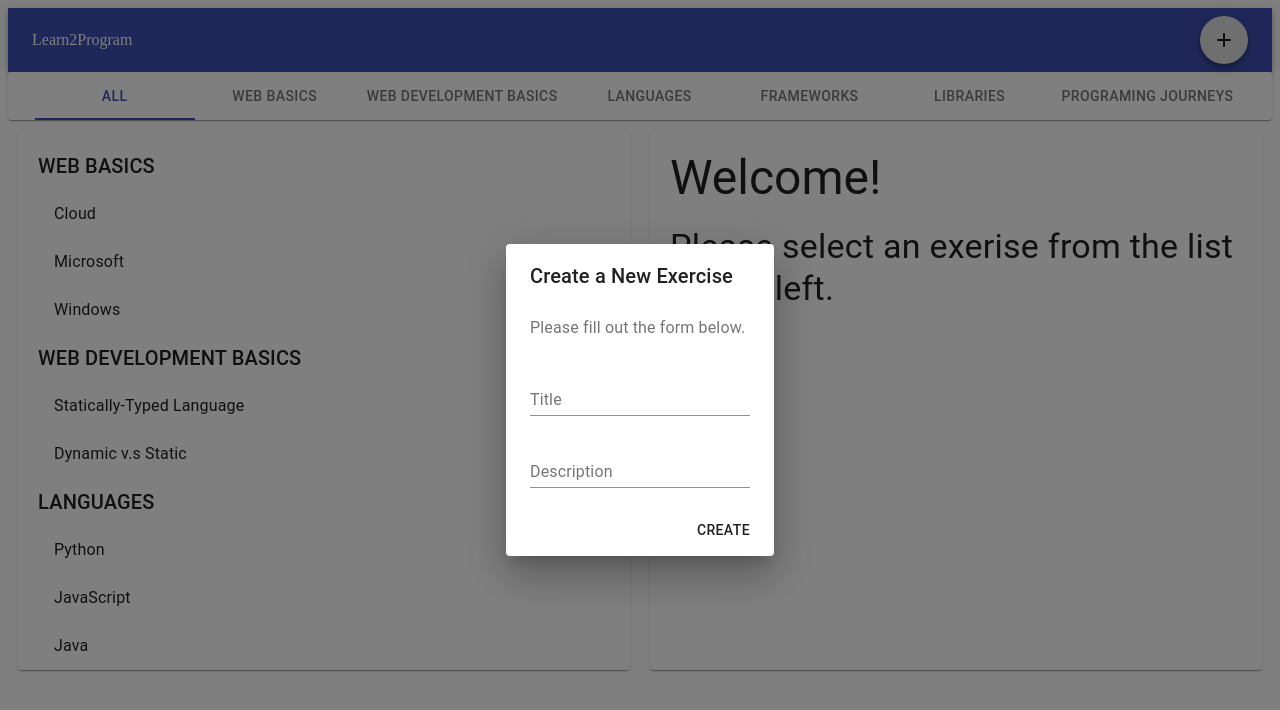
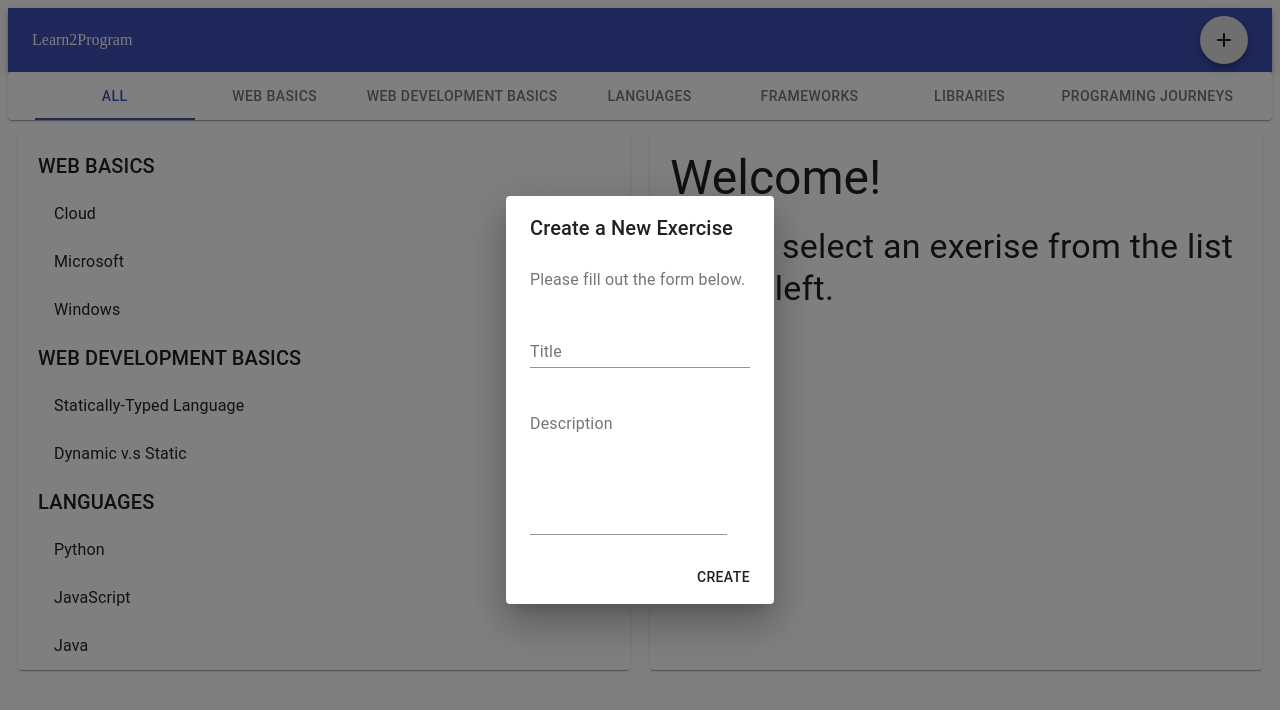
Before and after one commit to kristina-arezina/terms-2-program, a React (Create React App) app: page / in a window 1280 px wide. Both pictures are taken after a click on the button 1224 px from the left and 40 px from the top of the page. Shown: the top 710 px of the page. Built offline with nearby package versions, Linux system fonts and the light colour scheme.

Commit message:
added multiline descrption textfeilds

```diff
--- a/src/components/Exercises/Dialogs/Create.js
+++ b/src/components/Exercises/Dialogs/Create.js
@@ -61,6 +61,8 @@ export default class extends Component {
                 />
                 <br/>
                 <TextField
+                    multiline
+                    rows="6"
                     label="Description"
                     value={description}
                     onChange={this.handleChange('description')}
```
